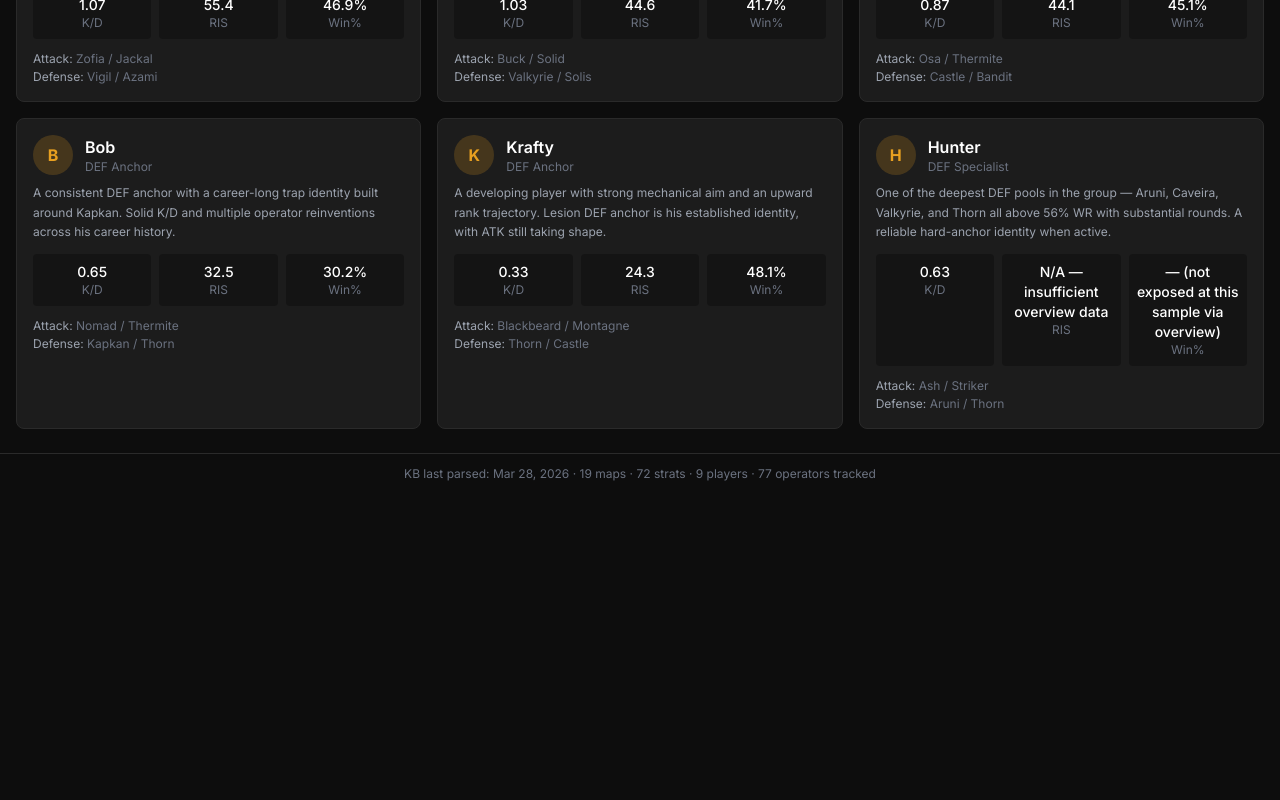
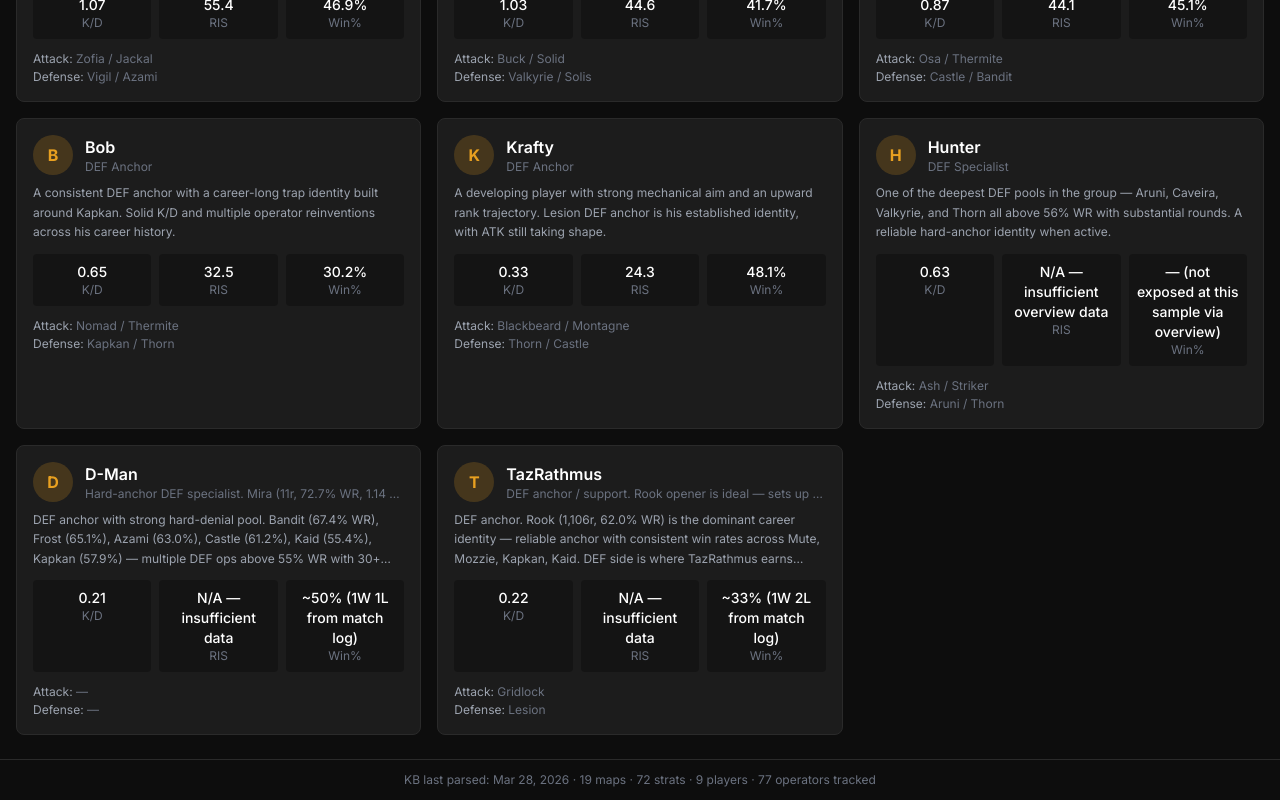
Before and after one commit to grantgreenfelder/r6-coach, a React (Vite) app: page /players in a window 1280 px wide. Shown: the part 626-1426 px from the top of the page. Before the commit the page ends 1120 px from the top, so only its background shows below. Built offline with nearby package versions, Linux system fonts and the light colour scheme.

Commit message:
feat: include C Team (other) players on Roster page
D-Man and TazRathmus were parsed into players.json under 'other'
but Players.jsx only spread mainStack + bTeam. No team labels shown.

Co-Authored-By: Claude Sonnet 4.6 <noreply@anthropic.com>

```diff
--- a/src/pages/Players.jsx
+++ b/src/pages/Players.jsx
@@ -50,12 +50,13 @@ function PlayerCard({ player }) {
 }
 
 export default function Players() {
-  const { mainStack, bTeam } = playersData
+  const { mainStack, bTeam, other = [] } = playersData
   const [search, setSearch] = useState('')
   const [sortBy, setSortBy] = useState('ris')
   const allPlayers = [
     ...mainStack.map(p => ({ ...p, team: 'main' })),
     ...bTeam.map(p => ({ ...p, team: 'bteam' })),
+    ...other.map(p => ({ ...p, team: 'other' })),
   ]
 
   const filtered = allPlayers
```
